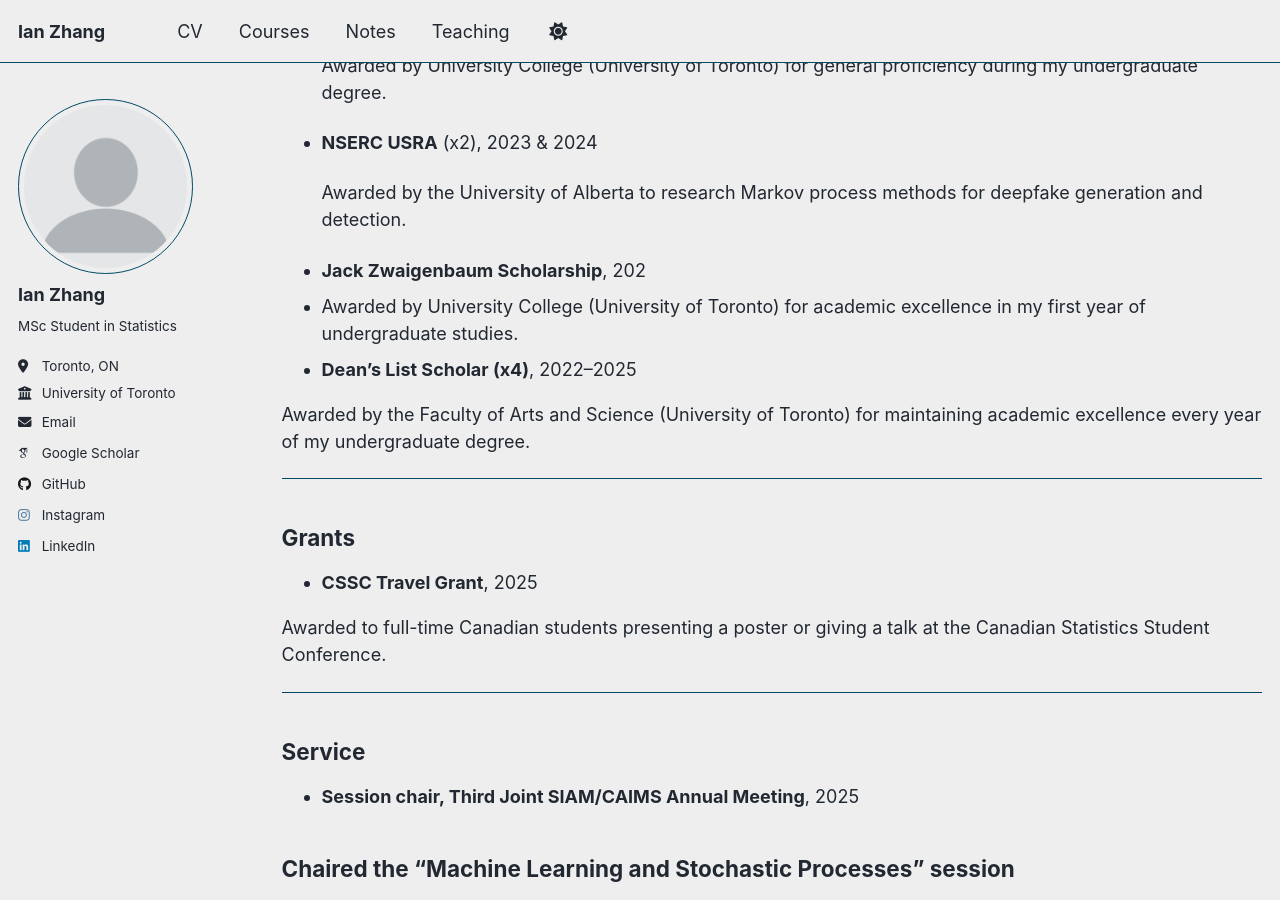
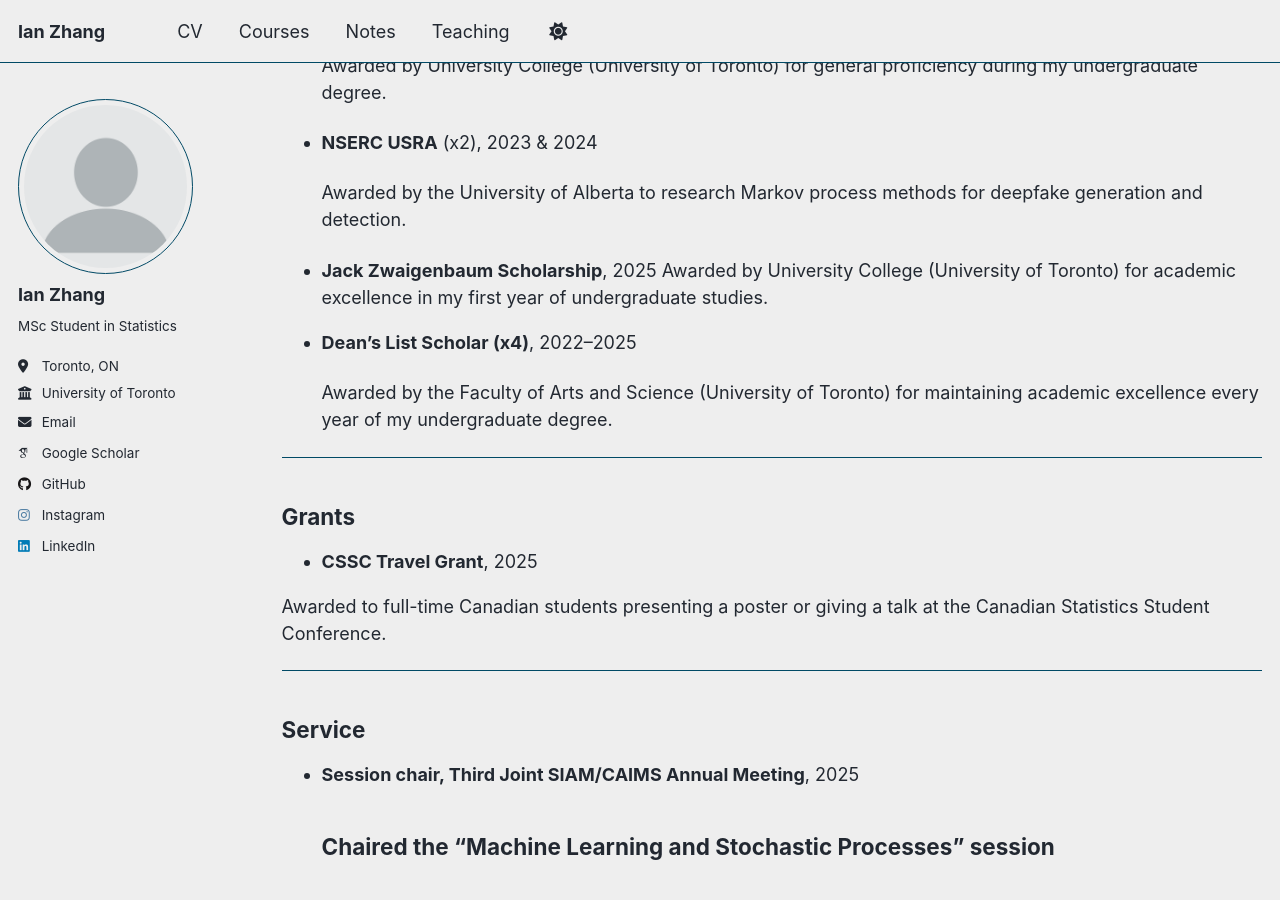
Before and after one commit to IanZhang42/ianwebsite, a Jekyll site: the page built from _pages/cv.md, in a window 1280 px wide and 900 px high, scrolled down 1857 px. Built offline with Jekyll 4.4.1, drawn with Linux system fonts in a browser that asks for light colours; some web fonts are replaced; a script that is not in the unit is left out.

Commit message:
Update cv.md

```diff
--- a/_pages/cv.md
+++ b/_pages/cv.md
@@ -68,13 +68,12 @@ redirect_from:
 - **NSERC USRA** (x2), 2023 & 2024
 
   Awarded by the University of Alberta to research Markov process methods for deepfake generation and detection.
-- **Jack Zwaigenbaum Scholarship**, 202
--
-Awarded by University College (University of Toronto) for academic excellence in my first year
+- **Jack Zwaigenbaum Scholarship**, 2025
+  Awarded by University College (University of Toronto) for academic excellence in my first year
 of undergraduate studies.
 - **Dean’s List Scholar (x4)**, 2022–2025
 
-Awarded by the Faculty of Arts and Science (University of Toronto) for maintaining academic
+  Awarded by the Faculty of Arts and Science (University of Toronto) for maintaining academic
 excellence every year of my undergraduate degree.
 
 ---
@@ -90,7 +89,7 @@ Statistics Student Conference.
 ## Service
 - **Session chair, Third Joint SIAM/CAIMS Annual Meeting**, 2025
 
-Chaired the "Machine Learning and Stochastic Processes" session
+  Chaired the "Machine Learning and Stochastic Processes" session
 ---
 
 ## Other
```
